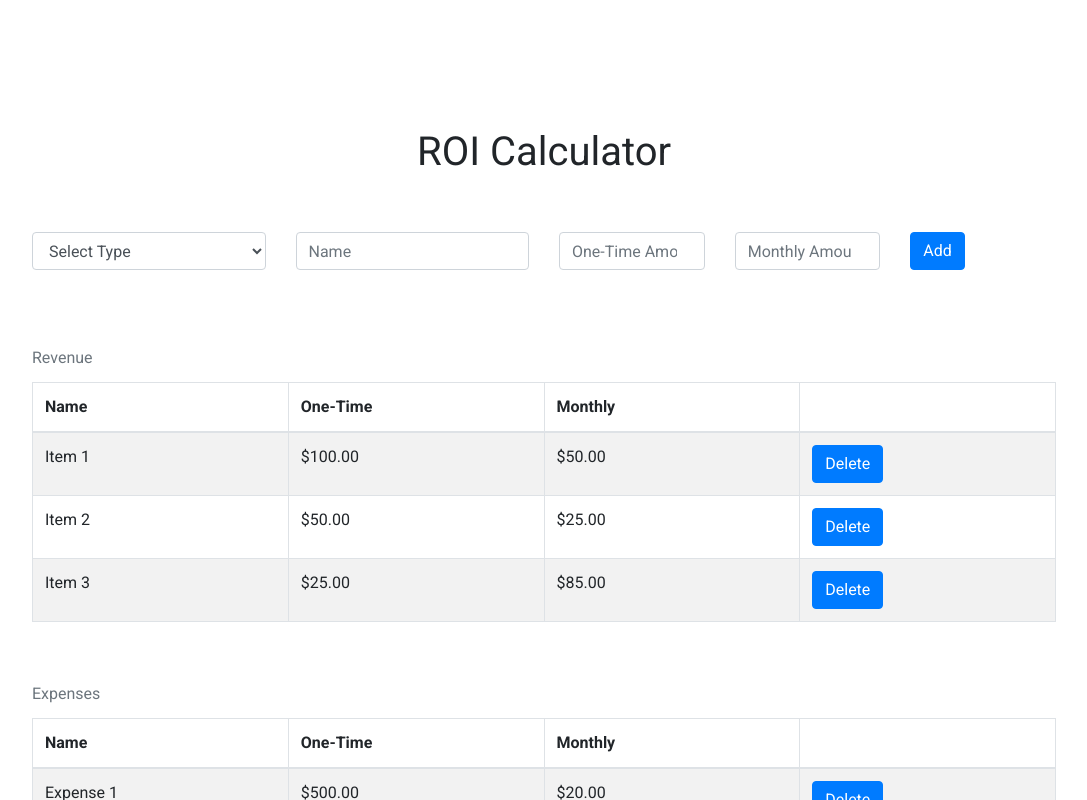
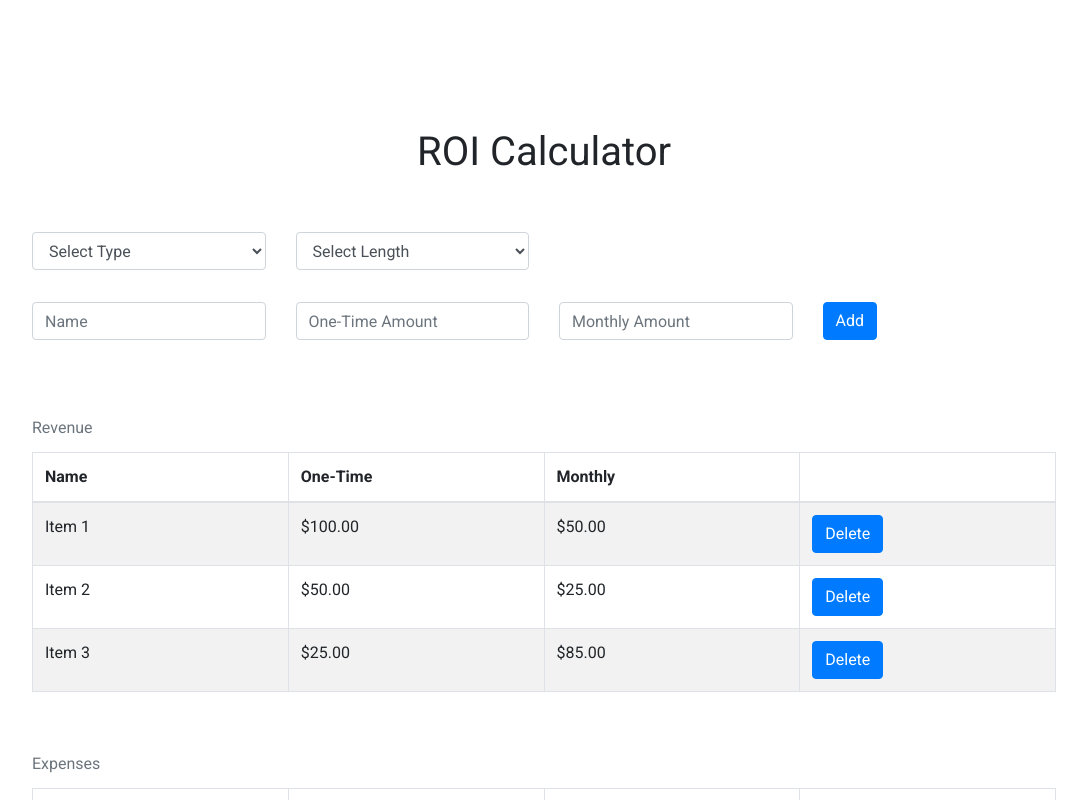
Before and after one commit to zayolab/developer-exercise, a React (Create React App) app: page / in a window 1280 px wide. Shown: the top 800 px of the page, without its empty margins (96-1183 px from the left). Built offline with nearby package versions, Linux system fonts and the light colour scheme.

Commit message:
Term length added, not computing yet

```diff
--- a/src/App.js
+++ b/src/App.js
@@ -49,25 +49,18 @@ class App extends Component {
       oneTimeExpense: 700,
       monthlyRevenue: 160,
       monthlyExpense: 60,
+      formError: false,
       formInfo:
         {
           newType: '',
+          newTerm: '',
           newName: '',
           newOneTime: '',
           newMonthly: '',
-          error: false
+
         }
     };
-
-    //NOTE: If arrow functions are used, binding isn't necessary anymore
-    // this.handleDelete = this.handleDelete.bind(this)
-    // this.handleAdd = this.handleAdd.bind(this)
-
-    // // controlled form elements functions
-    // this.handleTypeChange = this.handleTypeChange.bind(this)
-    // this.handleNameChange = this.handleNameChange.bind(this)
-    // this.handleOneTimeChange = this.handleOneTimeChange.bind(this)
-    // this.handleMonthlyChange = this.handleMonthlyChange.bind(this)
+    // --> NOTE: If arrow functions are used, binding isn't necessary anymore, binding taken out
   }
 
   // Delete expense or revenue from list
@@ -93,12 +86,12 @@ class App extends Component {
     })
   }
 
-  //NOTE: Modified change event to encompass all changes in form
   // controlled form elements, watch for changes
+  // --> NOTE: Modified the change event to encompass all present changes in form
   handleChange = (e) => {
     console.log(e.target);
-    const formInfo = {...this.state.formInfo};
-    isNaN(e.target.value) ? formInfo[e.target.name] = e.target.value : formInfo[e.target.name] = Number(e.target.value) ;
+    const formInfo = {...this.state.formInfo}; // --> NOTE: Best practice to make a copy of data b/f manipulating
+    isNaN(e.target.value) ? formInfo[e.target.name] = e.target.value : formInfo[e.target.name] = Number(e.target.value);
     this.setState({
       formInfo
     });
@@ -107,10 +100,15 @@ class App extends Component {
   // add new expense or revenue
   handleAdd = (e) => {
     e.preventDefault()
+    let newType = this.state.formInfo.newType;
+    let newTerm = this.state.formInfo.newTerm;
+    let newName = this.state.formInfo.newName;
+    let newOneTime = this.state.formInfo.newOneTime;
+    let newMonthly = this.state.formInfo.newMonthly;
     // handle form errors, allows one-time and revenue amounts to be 0
-    if (!this.state.formInfo.newType || !this.state.formInfo.newName || (!this.state.formInfo.newOneTime && this.state.formInfo.newOneTime !== 0) || (!this.state.formInfo.newMonthly && this.state.formInfo.newMonthly !== 0)) {
+    if (!newType || !newName || (!newOneTime && newOneTime !== 0) || (!newMonthly && newMonthly !== 0)) {
       this.setState({
-        error: true
+        formError: true
       })
     }
     // if there are no form errors, add accordingly
@@ -124,7 +122,8 @@ class App extends Component {
       items.push({
         name: this.state.formInfo.newName,
         oneTime:this.state.formInfo.newOneTime,
-        monthly: this.state.formInfo.newMonthly
+        monthly: this.state.formInfo.newMonthly,
+        term: this.state.formInfo.newTerm
       })
       // set state with new totals and items array, clear errors displaying and form contents
       this.setState({
@@ -136,15 +135,17 @@ class App extends Component {
         newName: '',
         newMonthly: '',
         newOneTime: '',
-        newType: ''
+        newType: '',
+        newTerm: 0
       })
     }
   }
 
   render() {
     // Calculations for totals
-    let totalRevenue = this.state.oneTimeRevenue + (this.state.monthlyRevenue * 12)
-    let totalExpense = this.state.oneTimeExpense + (this.state.monthlyExpense * 12)
+    let newTerm = this.state.newTerm
+    let totalRevenue = this.state.oneTimeRevenue + (this.state.monthlyRevenue * Number(newTerm))
+    let totalExpense = this.state.oneTimeExpense + (this.state.monthlyExpense * Number(newTerm))
     let monthlyContributionProfit = this.state.monthlyRevenue - this.state.monthlyExpense
     let totalContributionProfit = totalRevenue - totalExpense
     // handle case where totalRevenue is 0 (to avoid -Infinity and NaN)
@@ -158,13 +159,8 @@ class App extends Component {
         <Input
           handleChange = {this.handleChange}
           formInfo = {this.state.formInfo}
-
+          formError = {this.state.formError}
           onAdd = {this.handleAdd}
-          newType = {this.state.newType}
-          newName = {this.state.newName}
-          newOneTime = {this.state.newOneTime}
-          newMonthly = {this.state.newMonthly}
-
         />
         <div className="roi-tables">
           <Revenue
--- a/src/components/inputNewLineItem/input.js
+++ b/src/components/inputNewLineItem/input.js
@@ -30,6 +30,20 @@ class Input extends Component {
                 <option value="expenses">Expense</option>
               </Form.Control>
             </Col>
+            <Col sm={{ span: 3}} className="input-field">
+              <Form.Control
+                as="select"
+                onChange = {this.props.handleChange}
+                value={this.props.formInfo.newTerm ? this.props.formInfo.newTerm : 'choose'}
+                name="newTerm"
+                >
+                <option value="choose" disabled={true}>Select Length</option>
+                <option value="12">12 months</option>
+                <option value="48">48 months</option>
+              </Form.Control>
+            </Col>
+          </Row>
+          <Row className="input-field">
             <Col sm={3} className="input-field">
               <Form.Control
                 type="text"
@@ -39,7 +53,7 @@ class Input extends Component {
                 name="newName"
               />
             </Col>
-            <Col sm={2} className="input-field">
+            <Col sm={3} className="input-field">
               <Form.Control
                 type="number"
                 placeholder="One-Time Amount"
@@ -50,7 +64,7 @@ class Input extends Component {
                 name="newOneTime"
               />
             </Col>
-            <Col sm={2} className="input-field">
+            <Col sm={3} className="input-field">
               <Form.Control
                 type="number"
                 placeholder="Monthly Amount"
@@ -68,8 +82,10 @@ class Input extends Component {
             </Col>
           </Row>
 
+
+
         {/* form errors */}
-        { this.props.formInfo.error &&
+        { this.props.formError &&
           <h4 className="error text-center">Please fill out all fields</h4>
         }
         </Form>
```
